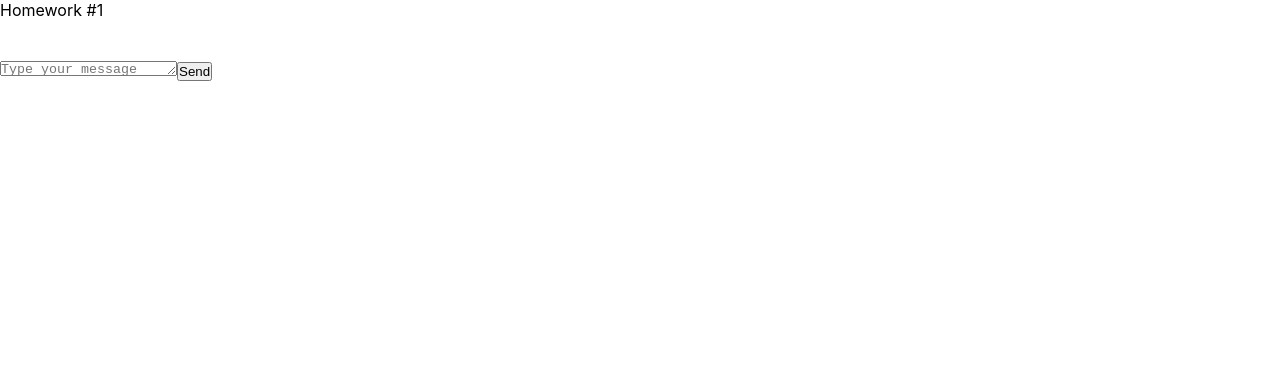
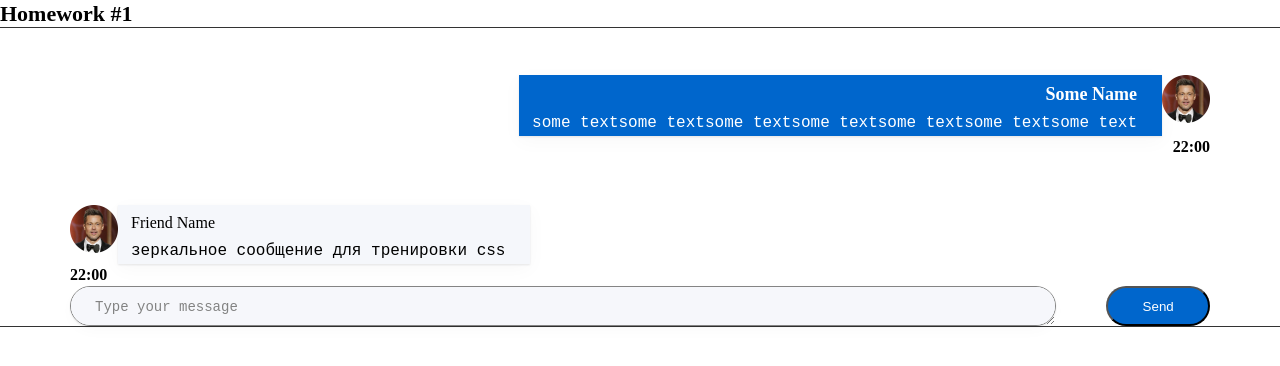
Before and after one commit to JuliaMargunova/hws2-master, a React (Create React App) app: page / in a window 1280 px wide. Shown: the top 366 px of the page. Built offline with nearby package versions, Linux system fonts and the light colour scheme.

Commit message:
added css style and Message and FriendMessage Data

```diff
--- a/src/s1-main/App.module.css
+++ b/src/s1-main/App.module.css
@@ -1,11 +1,24 @@
+
+body{
+    font-family: 'Montserrat';
+    font-style: normal;
+    font-weight: 600;
+    line-height: 22px;
+}
 .App {
     --header_height: 60px;
+    /*margin: 10% 70px;*/
 }
 
 .hw {
-
+display: flex;
+    flex-direction:column;
+    border-bottom: 1px solid #333;
+    border-top: 1px solid #333;
+    padding: 0px 70px;
 }
 
 .hwTitle {
-
+    font-size: 22px;
+    line-height: 27px;
 }
--- a/src/s2-homeworks/hw01/HW1.tsx
+++ b/src/s2-homeworks/hw01/HW1.tsx
@@ -14,7 +14,17 @@ import avatar from './avatar.png'
 * */
 
 // нужно создать правильный тип вместо any
-export type MessageType = any
+export type MessageType = {
+    id: number,
+    user: {
+        avatar: string,
+        name: string
+    },
+    message: {
+        text: string,
+        time: string
+    }
+}
 
 // структуру объекта не менять
 export const message0: MessageType = {
@@ -47,12 +57,12 @@ const HW1 = () => {
             <div className={s2.hw}>
                 {/*проверка отображения (не менять)*/}
                 <div>
-                    <Message message={message0} />
-                    <FriendMessage message={friendMessage0} />
+                    <Message message={message0}/>
+                    <FriendMessage message={friendMessage0}/>
                 </div>
 
                 {/*для автоматической проверки дз (не менять)*/}
-                <MessageSender M={Message} />
+                <MessageSender M={Message}/>
             </div>
         </div>
     )
--- a/src/s2-homeworks/hw01/friend-message/FriendMessage.module.css
+++ b/src/s2-homeworks/hw01/friend-message/FriendMessage.module.css
@@ -1,17 +1,22 @@
 .friendMessage {
-
+    margin-top: 47px;
 }
 
 .friendImageAndText {
-
+    display: flex;
 }
 
 .friendImageAndText img {
-
+    width: 48px;
+    height: 48px;
 }
 
 .friendText {
-
+    background: #F5F7FB;
+    box-shadow: 0px 5px 20px rgba(29, 33, 38, 0.03), 0px 1px 2px rgba(29, 33, 38, 0.1);
+    font-weight: 400;
+    font-size: 16px;
+    line-height: 20px;
 }
 
 .friendText:after {
@@ -19,11 +24,11 @@
 }
 
 .friendName {
-
+    margin: 8px 25px 3px 13px;
 }
 
 .friendMessageText {
-
+    margin: 8px 25px 3px 13px;
 }
 
 .friendTime {
--- a/src/s2-homeworks/hw01/friend-message/FriendMessage.tsx
+++ b/src/s2-homeworks/hw01/friend-message/FriendMessage.tsx
@@ -1,8 +1,10 @@
 import React from 'react'
 import s from './FriendMessage.module.css'
+import {MessageType} from "../HW1";
 
 // создать тип вместо any и отобразить приходящие данные
-const FriendMessage = (props: any) => {
+type PropsType={message:MessageType}
+const FriendMessage = (props: PropsType) => {
     return (
         <div
             id={'hw1-friend-message-' + props.message.id}
@@ -11,16 +13,14 @@ const FriendMessage = (props: any) => {
             <div className={s.friendImageAndText}>
                 <img
                     id={'hw1-friend-avatar-' + props.message.id}
-                    // создаёт студент
-
-                    //
+                    src={props.message.user.avatar}
                 />
                 <div className={s.friendText}>
                     <div
                         id={'hw1-friend-name-' + props.message.id}
                         className={s.friendName}
                     >
-                        {/*создаёт студент*/}
+                        {props.message.user.name}
 
                         {/**/}
                     </div>
@@ -28,7 +28,7 @@ const FriendMessage = (props: any) => {
                         id={'hw1-friend-text-' + props.message.id}
                         className={s.friendMessageText}
                     >
-                        {/*создаёт студент*/}
+                        {props.message.message.text}
 
                         {/**/}
                     </pre>
@@ -38,7 +38,7 @@ const FriendMessage = (props: any) => {
                 id={'hw1-friend-time-' + props.message.id}
                 className={s.friendTime}
             >
-                {/*создаёт студент*/}
+                {props.message.message.time}
 
                 {/**/}
             </div>
--- a/src/s2-homeworks/hw01/message-sender/MessageSender.module.css
+++ b/src/s2-homeworks/hw01/message-sender/MessageSender.module.css
@@ -1,18 +1,35 @@
 .sendForm {
-
+    display: flex;
+    justify-content: space-between;
 }
 
 .textarea {
-
+    background: #F5F7FB;
+    box-shadow: 0px 5px 20px rgba(29, 33, 38, 0.03), 0px 1px 2px rgba(29, 33, 38, 0.1);
+    border-radius: 20px;
+    width: 100%;
+    margin-right: 50px;
+    height: 40px;
+    font-weight: 400;
+    font-size: 14px;
+    line-height: 17px;
+    color: rgba(0, 0, 0, 0.6);
+    opacity: 0.9;
+    padding: 12px 24px 11px 24px;
 }
 
 .button {
-
+    background: #0066CC;
+    border-radius: 20px;
+    height: 40px;
+    width: 120px;
+    color: white;
 }
 
 .button:hover {
 
 }
+
 .button:active {
 
 }
--- a/src/s2-homeworks/hw01/message/Message.module.css
+++ b/src/s2-homeworks/hw01/message/Message.module.css
@@ -1,17 +1,22 @@
 .message {
-
+    margin-top: 47px;
 }
 
 .imageAndText {
-
+    display: flex;
+    justify-content: flex-end;
+    color: #FFFFFF;
 }
 
 .imageAndText img {
-
+    order: 2;
+    width: 48px;
+    height: 48px;
 }
 
 .text {
-
+    background: #0066CC;
+    box-shadow: 0px 5px 20px rgba(29, 33, 38, 0.03), 0px 1px 2px rgba(29, 33, 38, 0.1);
 }
 
 .text:after {
@@ -19,13 +24,18 @@
 }
 
 .name {
-
+    text-align: end;
+    margin: 8px 25px 3px 13px;
+    font-size: 18px;
 }
 
 .messageText {
-
+    margin: 8px 25px 3px 13px;
+    font-weight: 400;
+    font-size: 16px;
+    line-height: 20px;
 }
 
 .time {
-
+    text-align: end;
 }
--- a/src/s2-homeworks/hw01/message/Message.tsx
+++ b/src/s2-homeworks/hw01/message/Message.tsx
@@ -1,8 +1,12 @@
 import React from 'react'
 import s from './Message.module.css'
+import {MessageType} from "../HW1";
+import message from "./Message";
 
 // нужно создать правильный тип вместо any
-export type MessagePropsType = any
+export type MessagePropsType= {
+    message:MessageType
+};
 
 // нужно отобразить приходящие данные
 const Message = (props: MessagePropsType) => {
@@ -11,25 +15,23 @@ const Message = (props: MessagePropsType) => {
             <div className={s.imageAndText}>
                 <img
                     id={'hw1-avatar-' + props.message.id}
-                    // создаёт студент
-
-                    //
+                    src={props.message.user.avatar}
                 />
                 <div className={s.text}>
                     <div id={'hw1-name-' + props.message.id} className={s.name}>
-                        {/*создаёт студент*/}
+                        {props.message.user.name}
 
                         {/**/}
                     </div>
                     <pre id={'hw1-text-' + props.message.id} className={s.messageText}>
-                        {/*создаёт студент*/}
+                        {props.message.message.text}
 
                         {/**/}
                     </pre>
                 </div>
             </div>
             <div id={'hw1-time-' + props.message.id} className={s.time}>
-                {/*создаёт студент*/}
+                {props.message.message.time}
 
                 {/**/}
             </div>
```
